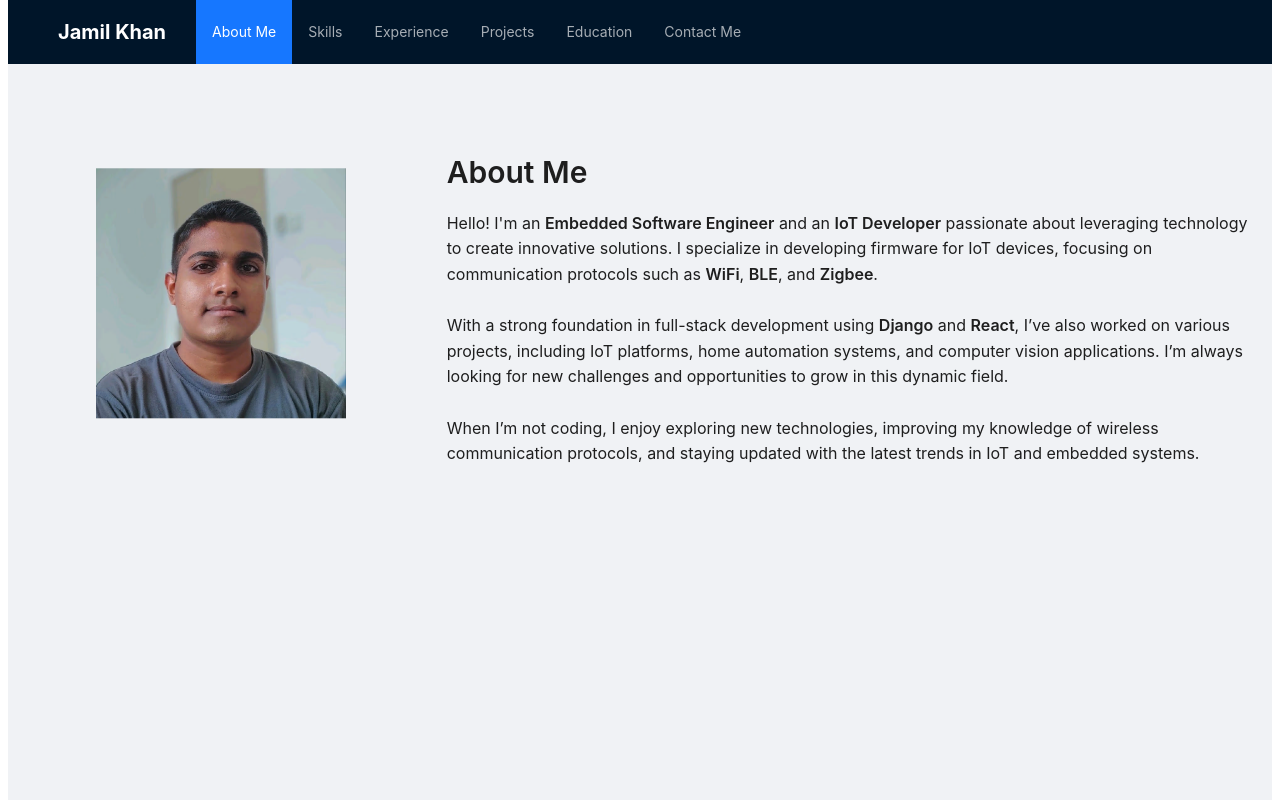
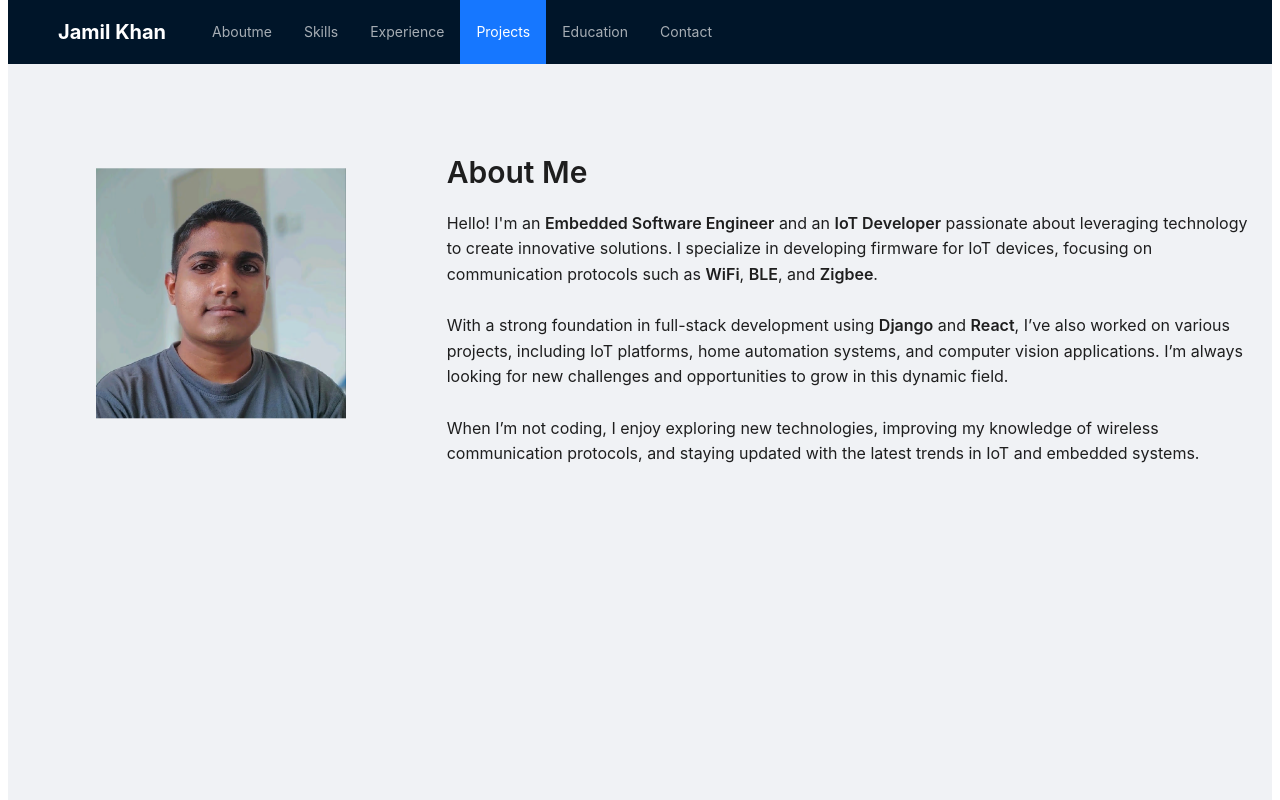
Before and after one commit to jackhax1/sparkiotapp-blog, a React (Vite) app: page / in a window 1280 px wide. Shown: the top 800 px of the page. Built offline with nearby package versions, Linux system fonts and the light colour scheme.

Commit message:
Add github, menubar scroll highlight, remove app.css import, fix css in pdf, add mobile warning

```diff
--- a/src/components/Contact.tsx
+++ b/src/components/Contact.tsx
@@ -5,9 +5,8 @@ import {
   EnvironmentOutlined,
   LinkedinOutlined,
   DownloadOutlined,
+  GithubOutlined
 } from "@ant-design/icons";
-
-import "../App.css"
 
 const { Content } = Layout;
 const { Title, Text, Link } = Typography;
@@ -57,6 +56,18 @@ const Contact = () => {
                   style={{ marginLeft: "10px" }}
                 >
                   LinkedIn Profile
+                </Link>
+              </div>
+              <div>
+                <GithubOutlined
+                  style={{ fontSize: "24px", color: "#00000" }}
+                />
+                <Link
+                  href="https://github.com/jackhax1"
+                  target="_blank"
+                  style={{ marginLeft: "10px" }}
+                >
+                  GitHub Profile
                 </Link>
               </div>
               {/* Resume */}
--- a/src/components/MenuBar.tsx
+++ b/src/components/MenuBar.tsx
@@ -1,52 +1,79 @@
 import { Layout, Menu } from "antd";
+
+import { useState, useEffect } from "react";
 
 const { Header } = Layout;
 
 const MenuBar = () => {
 
-    const scrollToSection = (sectionId:any) => {
+  const [currentSection, setCurrentSection] = useState("aboutme");
+
+  const sections = [
+    { key: "aboutme", id: "aboutme" },
+    { key: "skills", id: "skills" },
+    { key: "experience", id: "experience" },
+    { key: "projects", id: "projects" },
+    { key: "education", id: "education" },
+    { key: "contact", id: "contact" },
+  ];
+
+  useEffect(() => {
+    const handleScroll = () => {
+      sections.forEach((section) => {
+        const element = document.getElementById(section.id);
+        if (element) {
+          const rect = element.getBoundingClientRect();
+          if (rect.top >= 0 && rect.top <= window.innerHeight / 2) {
+            setCurrentSection(section.key);
+          }
+        }
+      });
+    };
+
+    window.addEventListener("scroll", handleScroll);
+    return () => window.removeEventListener("scroll", handleScroll);
+  }, []);
+
+  const scrollToSection = (sectionId: any) => {
     const section = document.getElementById(sectionId);
     if (section) {
       section.scrollIntoView({ behavior: "smooth", block: "start" });
     }
   };
   return (
-    <Header style={{ position: 'sticky',
+    <Header style={{
+      position: 'sticky',
       top: 0,
       zIndex: 1,
       width: '100%',
       display: 'flex',
       alignItems: 'center',
-      marginTop:"-8px"}}>
+      marginTop: "-8px"
+    }}>
       <div
         style={{
           color: "white",
           fontSize: "20px",
           fontWeight: "bold",
-        marginRight:"30px"
+          marginRight: "30px"
         }}
       >
         Jamil Khan
       </div>
-    <Menu theme="dark" mode="horizontal" defaultSelectedKeys={["1"]} style={{ flex: 1, minWidth: 0 }}>
-      <Menu.Item key="1" onClick={() => scrollToSection("aboutme")}>
-        About Me
+      <Menu
+        theme="dark"
+        mode="horizontal"
+        selectedKeys={[currentSection]}
+        style={{ flex: 1, minWidth: 0 }}
+      >
+        {sections.map((section) => (
+          <Menu.Item
+            key={section.key}
+            onClick={() => scrollToSection(section.id)}
+          >
+            {section.key.charAt(0).toUpperCase() + section.key.slice(1).replace(/_/g, " ")}
           </Menu.Item>
-      <Menu.Item key="2" onClick={() => scrollToSection("skills")}>
-        Skills
-      </Menu.Item>
-      <Menu.Item key="3" onClick={() => scrollToSection("experience")}>
-        Experience
-      </Menu.Item>
-      <Menu.Item key="4" onClick={() => scrollToSection("projects")}>
-        Projects
-      </Menu.Item>
-      <Menu.Item key="5" onClick={() => scrollToSection("education")}>
-        Education
-      </Menu.Item>
-      <Menu.Item key="6" onClick={() => scrollToSection("contact")}>
-        Contact Me
-      </Menu.Item>
+        ))}
       </Menu>
     </Header>
   );
--- a/src/components/Projects.tsx
+++ b/src/components/Projects.tsx
@@ -9,8 +9,6 @@ import {
 } from "@ant-design/icons";
 
 import { useNavigate } from "react-router-dom";
-
-import "../App.css"
 
 const { Content } = Layout;
 const { Title, Text } = Typography;
--- a/src/components/Skills.tsx
+++ b/src/components/Skills.tsx
@@ -7,7 +7,6 @@ import {
   CloudServerOutlined,
 } from "@ant-design/icons";
 
-import "../App.css"
 // import data from "../data.json"
 
 const { Content } = Layout;
--- a/src/components/pdfproject/file-converter.jsx
+++ b/src/components/pdfproject/file-converter.jsx
@@ -102,8 +102,11 @@ function FileConverter({ pdfUrl, fileName }) {
                     <Card hoverable style={{ position: "relative", width: "100%", height: "250px", overflow: "hidden", }}
                       cover={
                         <>
+                        <Row>
                           <Button type="text" icon={<EyeOutlined />} onClick={() => handleClickOpen(url, index)} />
                           <Button type="text" icon={<DownloadOutlined />} onClick={() => downloadImage(url, index)} />
+                        </Row>
+
                           <img src={url} alt={`Page ${index + 1}`} style={{ width: "100%", height: "100%", }} />
                         </>
                       }
--- a/src/components/pdfproject/file-input.jsx
+++ b/src/components/pdfproject/file-input.jsx
@@ -48,6 +48,9 @@ const FileInput = (props) => {
         </Typography.Title>
         <Typography.Title level={1} style={{ fontSize: "20px", fontWeight: "", letterSpacing: 1, margin:"0px"}} >
           powered by Tesseract.js
+        </Typography.Title>
+        <Typography.Title level={1} style={{ fontSize: "12px", fontWeight: "", letterSpacing: 1, margin:"5px"}} >
+          Mobile users (beware!): WebWorker crashes sometimes
         </Typography.Title>
       </div>
 
```
Lines whose indentation alone changed are shown as unchanged.
